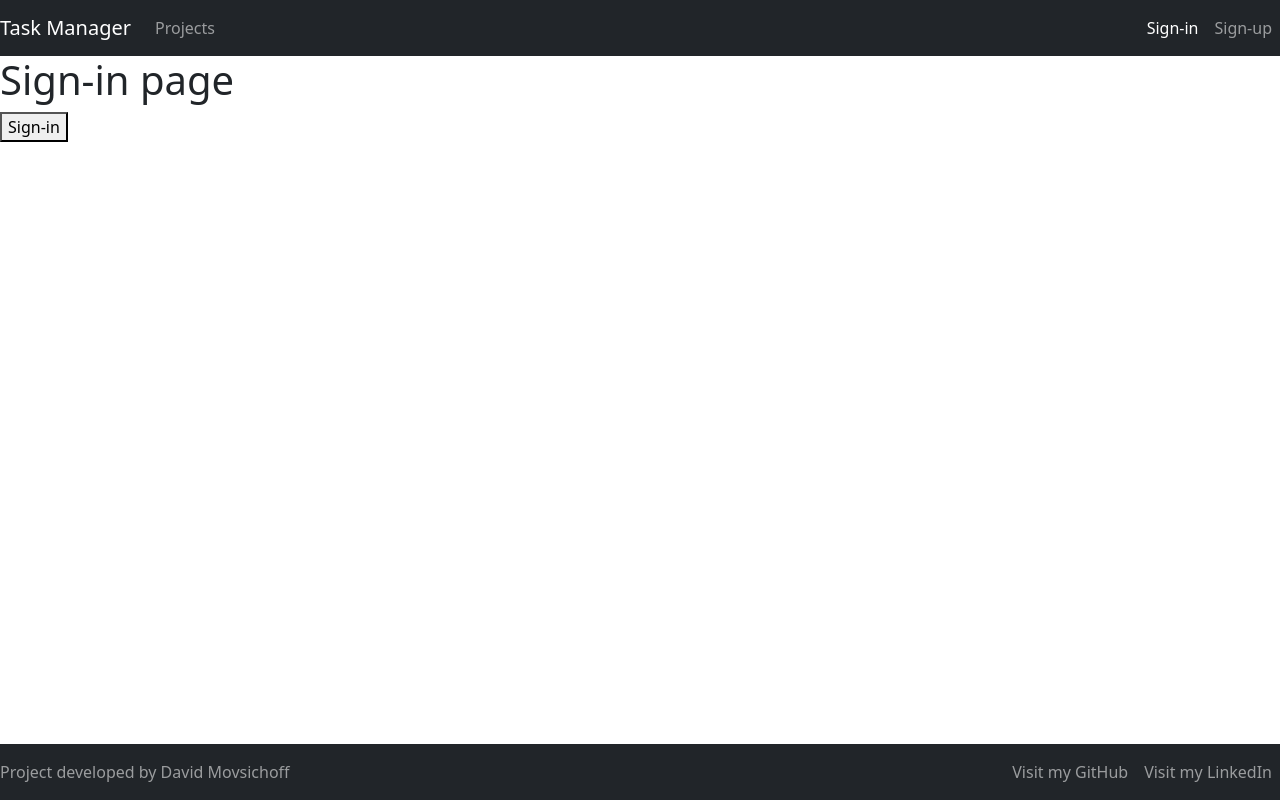
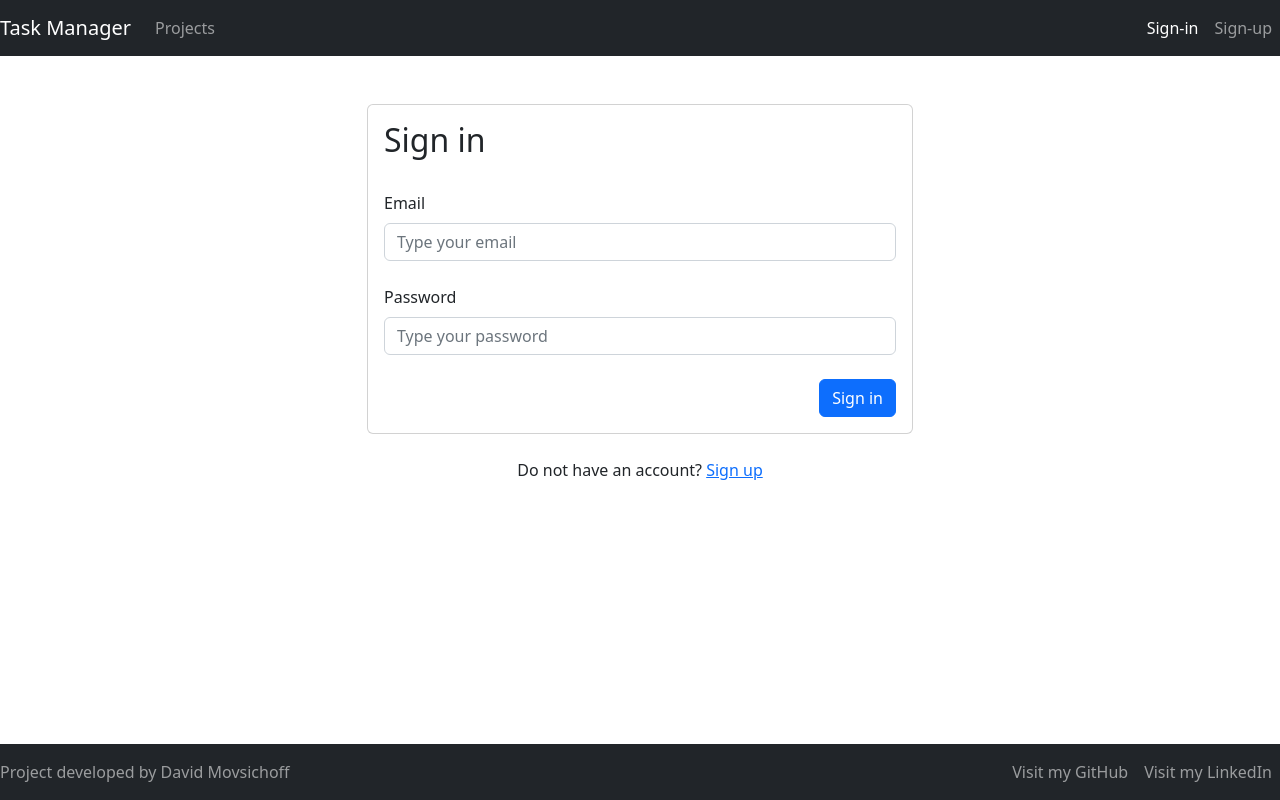
Before and after one commit to david-mov/task-manager-mern, a React app in the folder client/: page /signin in a window 1280 px wide. Built offline with nearby package versions, Linux system fonts and the light colour scheme.

Commit message:
sign in page

```diff
--- a/client/src/pages/SignInPage.jsx
+++ b/client/src/pages/SignInPage.jsx
@@ -1,5 +1,10 @@
 import * as React from 'react'
-import { useLocation, useNavigate } from 'react-router-dom'
+import { Container, Row, Col, Form, Alert, Button, Card } from 'react-bootstrap'
+import { useForm } from 'react-hook-form'
+import { useLocation, useNavigate, Link } from 'react-router-dom'
+
+import signInResolver from '../validations/signInResolver'
+import { routes } from '../helpers/routes'
 import useAuth from '../hooks/useAuth'
 
 const userCredentials = {}
@@ -10,14 +15,64 @@ export default function SignInPage() {
   const location = useLocation()
   const navigate = useNavigate()
 
+  const {
+    handleSubmit,
+    register,
+    formState: { errors },
+  } = useForm({ resolver: signInResolver })
+
+  const onSubmit = (formData) => {
+    // Workaround ─ HTTP request to the back-end
+    console.log(formData)
+    signin({/* User credentials */}, location.state?.from, navigate)
+  }
+
   return (
-    <div>
-      <h1>Sign-in page</h1>
-      <button
-        onClick={() => signin(userCredentials, location.state?.from, navigate)}
-      >
-        Sign-in
-      </button>
-    </div>
+    <Container>
+      <Row className='mt-5'>
+        <Col md={{ span: 6, offset: 3 }} className='text-center'>
+          <Card className='mw-50 p-3 text-start'>
+            <h2>Sign in</h2>
+            <br />
+            <Form>
+              <Form.Group>
+                <Form.Label>Email</Form.Label>
+                <Form.Control
+                  placeholder='Type your email'
+                  {...register('email')}
+                />
+                {errors.email && (
+                  <Form.Text>
+                    <Alert variant='danger'>{errors.email.message}</Alert>
+                  </Form.Text>
+                )}
+              </Form.Group>
+              <br />
+              <Form.Group>
+                <Form.Label>Password</Form.Label>
+                <Form.Control
+                  placeholder='Type your password'
+                  {...register('pass')}
+                  type='password'
+                />
+                {errors.pass && (
+                  <Form.Text>
+                    <Alert variant='danger'>{errors.pass.message}</Alert>
+                  </Form.Text>
+                )}
+              </Form.Group>
+            </Form>
+            <br />
+            <div className='d-flex justify-content-end'>
+              <Button onClick={handleSubmit(onSubmit)}>Sign in</Button>
+            </div>
+          </Card>
+          <br />
+          <p>
+            Do not have an account? <Link to={routes.signup}>Sign up</Link>
+          </p>
+        </Col>
+      </Row>
+    </Container>
   )
 }
```
